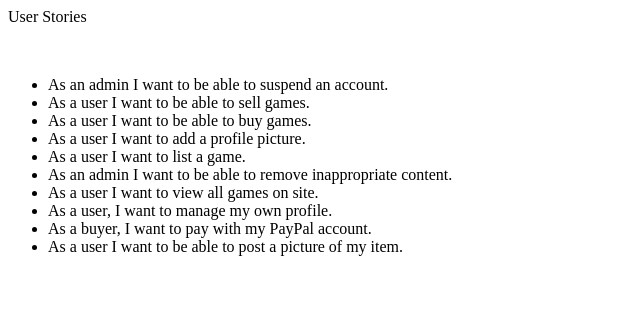
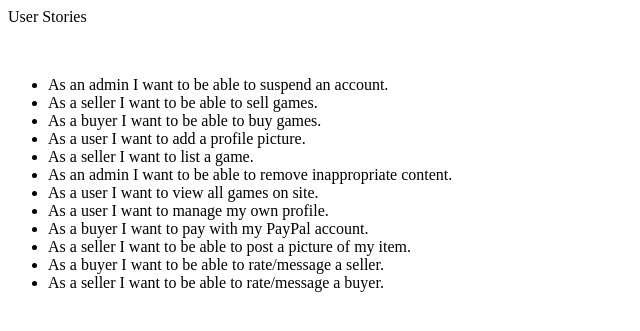
Before and after one commit to wyndows/cartridge-coders, a PHP site: page /userStories.php in a window 1280 px wide. Shown: the top 331 px of the page, without its empty margins (0-640 px from the left). Run offline with PHP 8.4, Linux system fonts and the light colour scheme.

Commit message:
started making editing changes as per scrum discussion

```diff
--- a/epic/admin.php
+++ b/epic/admin.php
@@ -15,5 +15,5 @@
 <p><strong>Frustrations and Needs:</strong> Having to go into the office to open a terminal and delete ads via command
 	line to mySQL that are not appropriate or unrelated.</p>
 
-<p><strong>Goals:</strong> Sir Admin could really use a web-based interface that is mobile friendly allowing him to
+<p><strong>Goals:</strong> James could really use a web-based interface that is mobile friendly allowing him to
 	address user concerns; anywhere and anytime.</p>
--- a/epic/executive.php
+++ b/epic/executive.php
@@ -1,7 +1,7 @@
 
 <p class="title">Executive Summary</p>
 <br>
-<p>This app will be a consignment website for the sale/exchange of game cartridges for old style gaming systems. It
+<p>This app will be a consignment website for the sale of game cartridges for old style gaming systems. It
 	allows users to create an account, place items for sale/exchange, browse current items in the system, and be
 	connected to items they may be looking for using a search function. It also allows for the purchase of said items
 	using PayPal.
--- a/epic/systemGoals.php
+++ b/epic/systemGoals.php
@@ -4,5 +4,5 @@
 
 <p>There will be two main visitors to the site; those selling and those buying. Sellers will have the ability to create
 	new ads for their games and manage their inventory. Buyers will be able to search and purchase through a secure third
-	party application. No inventory will be maintained by CARTRIDGE-CODERS, we will act solely as a buyer-seller liaison.
+	party application. No inventory will be maintained by CARTRIDGE-CODERS. We will act solely as a buyer-seller liaison.
 </p>
--- a/epic/useCaseBuyer.php
+++ b/epic/useCaseBuyer.php
@@ -11,7 +11,7 @@
 			<li>He enters his username and password.</li>
 			<li>After login the site takes him back to the Home page.</li>
 			<li>He goes to the search box and enters one of the games he is interested in buying to see if he can find
-				anyfor sale.
+				any for sale.
 			</li>
 			<li>He looks thru the listing and sees a game he is interested in.</li>
 		</ul>
--- a/epic/userStories.php
+++ b/epic/userStories.php
@@ -3,13 +3,15 @@
 <br>
 <ul>
 	<li>As an admin I want to be able to suspend an account.</li>
-	<li>As a user I want to be able to sell games.</li>
-	<li>As a user I want to be able to buy games.</li>
+	<li>As a seller I want to be able to sell games.</li>
+	<li>As a buyer I want to be able to buy games.</li>
 	<li>As a user I want to add a profile picture.</li>
-	<li>As a user I want to list a game.</li>
+	<li>As a seller I want to list a game.</li>
 	<li>As an admin I want to be able to remove inappropriate content.</li>
 	<li>As a user I want to view all games on site.</li>
-	<li>As a user, I want to manage my own profile.</li>
-	<li>As a buyer, I want to pay with my PayPal account.</li>
-	<li>As a user I want to be able to post a picture of my item.</li>
+	<li>As a user I want to manage my own profile.</li>
+	<li>As a buyer I want to pay with my PayPal account.</li>
+	<li>As a seller I want to be able to post a picture of my item.</li>
+	<li>As a buyer I want to be able to rate/message a seller.</li>
+	<li>As a seller I want to be able to rate/message a buyer.</li>
 </ul>
```
